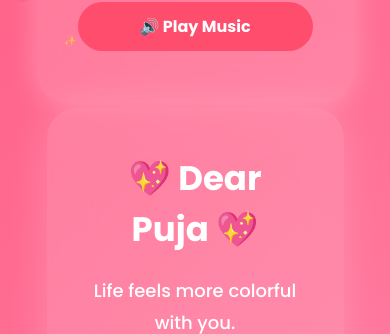
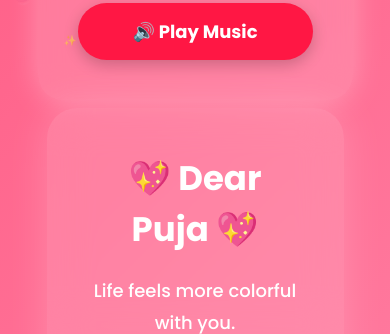
Before and after one commit to rajanolioli729-web/purposal, a plain HTML site: page index.html in a window 390 px wide. Shown: the part 766-1100 px from the top of the page. Drawn offline with Linux system fonts and the light colour scheme.

Commit message:
manage media

```diff
--- a/love.css
+++ b/love.css
@@ -365,6 +365,7 @@ font-size:17px;
 
 }
 
+
 .gallery h2{
 
 font-size:34px;
@@ -401,20 +402,40 @@ grid-template-columns:1fr;
 
 }
 
+/* ================================
+   Music Button
+================================ */
+
 .music-btn{
+    display:inline-block;
     margin-top:20px;
-    padding:12px 28px;
+    padding:14px 32px;
     border:none;
-    border-radius:30px;
-    background:#ff4d6d;
+    border-radius:50px;
+    background:#ff1744;
     color:#fff;
-    font-size:16px;
-    font-weight:bold;
+    font-size:18px;
+    font-weight:600;
     cursor:pointer;
-    transition:0.3s;
+    transition:.3s;
+    box-shadow:0 5px 15px rgba(0,0,0,.2);
 }
 
 .music-btn:hover{
-    background:#ff1e56;
+    background:#e60039;
     transform:scale(1.05);
 }
+
+/* Mobile */
+@media (max-width:768px){
+
+    .music-btn{
+        width:100%;
+        max-width:300px;
+        padding:15px;
+        font-size:18px;
+        display:block;
+        margin:20px auto 0;
+    }
+
+}
```
